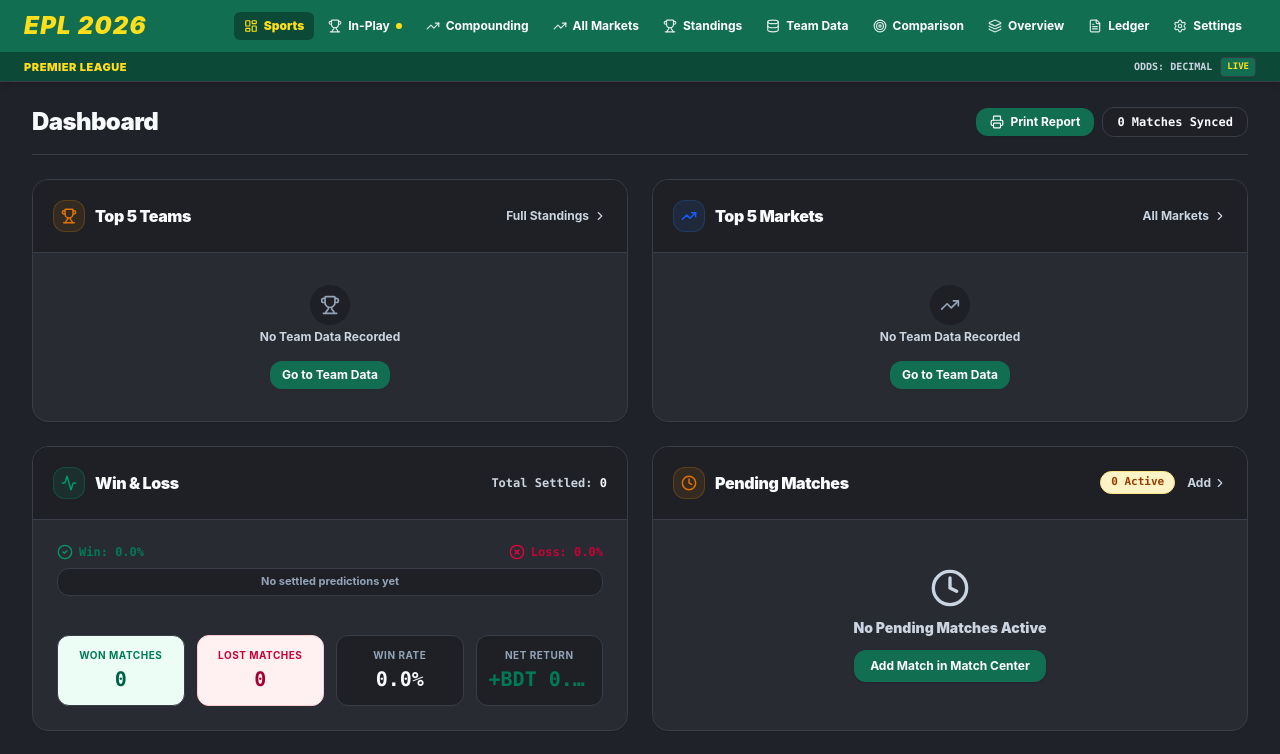
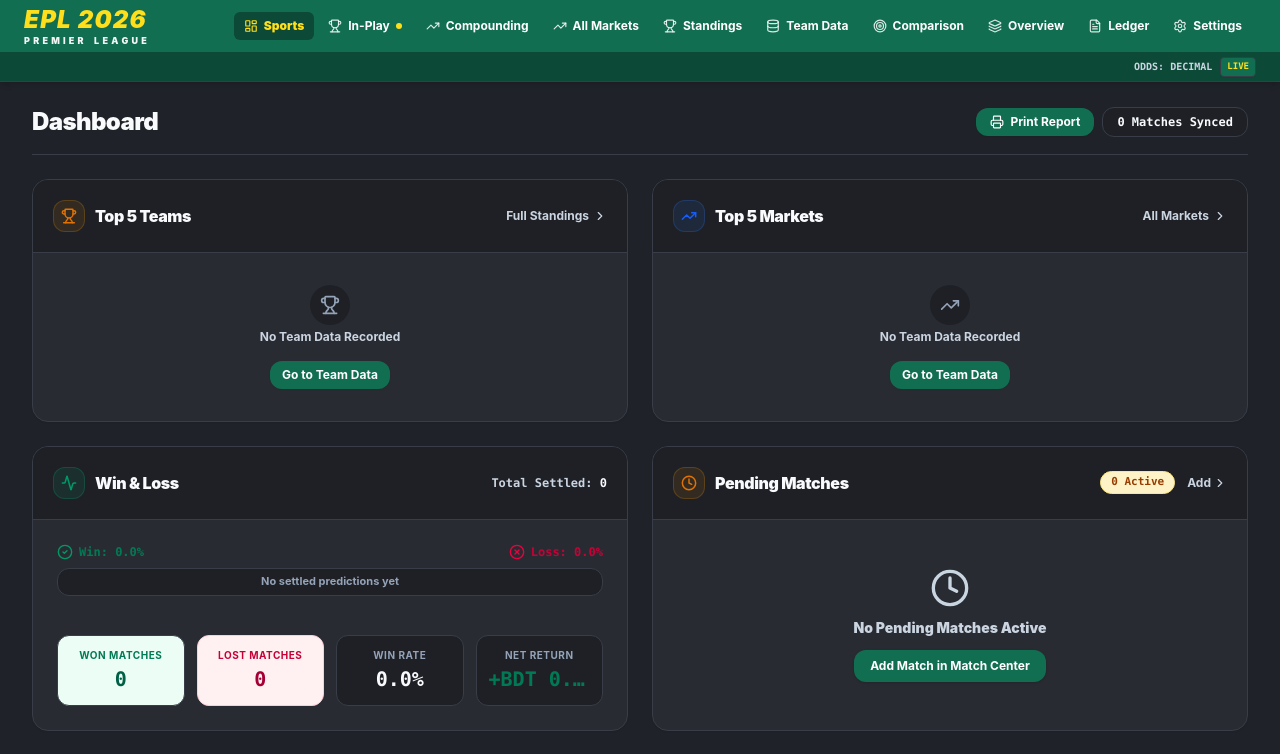
Before and after one commit to khtbd79/EPL-APP, a React (Vite) app: page / in a window 1280 px wide. Shown: the top 754 px of the page. Built offline with nearby package versions, Linux system fonts and the light colour scheme.

Commit message:
feat: redesign brand header and update project config
- Add "PREMIER LEAGUE" sub-text to the brand header across all navigation components
- Add resolution for source-map-js in package overrides
- Update environment example documentation

```diff
--- a/package.json
+++ b/package.json
@@ -20,8 +20,7 @@
     "lucide-react": "^0.546.0",
     "motion": "^12.23.24",
     "react": "^19.0.1",
-    "react-dom": "^19.0.1",
-    "vite": "^6.2.3"
+    "react-dom": "^19.0.1"
   },
   "devDependencies": {
     "@types/express": "^4.17.21",
@@ -35,5 +34,8 @@
     "typescript": "~5.8.2",
     "vite": "^6.2.3",
     "vite-plugin-singlefile": "^2.3.3"
+  },
+  "overrides": {
+    "source-map-js": "1.2.1"
   }
 }
--- a/src/components/BottomNav.tsx
+++ b/src/components/BottomNav.tsx
@@ -76,13 +76,18 @@
               className="flex items-center justify-between border-b pb-3"
               style={{ borderBottomColor: theme.borderHex }}
             >
-              <div className="flex items-center space-x-2">
+              <div className="inline-flex flex-col items-stretch">
                 <span
-                  className="text-lg font-black italic tracking-tighter"
+                  className="text-lg font-black italic tracking-tighter leading-none whitespace-nowrap"
                   style={{ color: activeColor }}
                 >
                   EPL 2026
                 </span>
+                <div className="w-full flex justify-between items-center text-[7.5px] font-black uppercase text-slate-200 select-none leading-none mt-1 opacity-95 tracking-normal">
+                  <span>P</span><span>R</span><span>E</span><span>M</span><span>I</span><span>E</span><span>R</span>
+                  <span className="w-1" />
+                  <span>L</span><span>E</span><span>A</span><span>G</span><span>U</span><span>E</span>
+                </div>
               </div>
               <button
                 onClick={() => setIsMoreMenuOpen(false)}
--- a/src/components/DesktopHeader.tsx
+++ b/src/components/DesktopHeader.tsx
@@ -61,15 +61,20 @@
             {/* Zone 1: EPL 2026 Logo */}
             <div
               onClick={() => setActiveTab('dashboard')}
-              className="flex items-center justify-center cursor-pointer select-none group py-1"
+              className="inline-flex flex-col items-stretch justify-center cursor-pointer select-none group py-0.5 leading-none shrink-0"
               title="EPL 2026 Sports Home"
             >
               <span
-                className="text-2xl font-black italic tracking-wider select-none transition-colors duration-300"
+                className="text-2xl font-black italic tracking-wider select-none transition-colors duration-300 leading-none whitespace-nowrap"
                 style={{ color: theme.secondarySwatchHex || '#ffffff' }}
               >
                 EPL 2026
               </span>
+              <div className="w-full flex justify-between items-center text-[9px] font-black uppercase text-white select-none leading-none mt-1 opacity-95 tracking-normal">
+                <span>P</span><span>R</span><span>E</span><span>M</span><span>I</span><span>E</span><span>R</span>
+                <span className="w-1" />
+                <span>L</span><span>E</span><span>A</span><span>G</span><span>U</span><span>E</span>
+              </div>
             </div>
 
             {/* Zone 2: Navigation Links with active underlines */}
@@ -132,16 +137,7 @@
           borderBottomColor: theme.borderHex,
         }}
       >
-        <div className="w-full max-w-[1850px] mx-auto flex items-center justify-between text-[11px] text-slate-200 font-bold">
-          <div className="flex items-center gap-3">
-            <span
-              className="font-black uppercase tracking-wider"
-              style={{ color: theme.secondarySwatchHex || '#ffdf1b' }}
-            >
-              Premier League
-            </span>
-          </div>
-
+        <div className="w-full max-w-[1850px] mx-auto flex items-center justify-end text-[11px] text-slate-200 font-bold">
           <div className="flex items-center gap-2 font-mono text-[10px] text-slate-300">
             <span>ODDS: DECIMAL</span>
             <span
--- a/src/components/MobileHeader.tsx
+++ b/src/components/MobileHeader.tsx
@@ -43,16 +43,21 @@
           )}
 
           <div
-            className="flex items-center justify-center cursor-pointer select-none group py-0.5"
+            className="inline-flex flex-col items-stretch justify-center cursor-pointer select-none group py-0.5 leading-none shrink-0"
             onClick={() => setActiveTab('dashboard')}
             title="EPL 2026"
           >
             <span
-              className="text-xl font-black italic tracking-wider select-none transition-colors duration-300"
+              className="text-xl font-black italic tracking-wider select-none transition-colors duration-300 leading-none whitespace-nowrap"
               style={{ color: theme.secondarySwatchHex || '#ffffff' }}
             >
               EPL 2026
             </span>
+            <div className="w-full flex justify-between items-center text-[7.5px] font-black uppercase text-white select-none leading-none mt-0.5 opacity-95 tracking-normal">
+              <span>P</span><span>R</span><span>E</span><span>M</span><span>I</span><span>E</span><span>R</span>
+              <span className="w-1" />
+              <span>L</span><span>E</span><span>A</span><span>G</span><span>U</span><span>E</span>
+            </div>
           </div>
         </div>
       </div>
--- a/src/components/Sidebar.tsx
+++ b/src/components/Sidebar.tsx
@@ -88,14 +88,22 @@
         >
           <div
             onClick={() => handleNavClick('dashboard')}
-            className="inline-flex items-center cursor-pointer py-1 group"
+            className="inline-flex flex-col items-stretch cursor-pointer py-1 group leading-none"
           >
             <span
-              className="text-2xl font-black italic tracking-wider select-none transition-colors duration-300"
+              className="text-2xl font-black italic tracking-wider select-none transition-colors duration-300 leading-none whitespace-nowrap"
               style={{ color: theme.secondarySwatchHex || '#ffffff' }}
             >
               EPL 2026
             </span>
+            <div
+              className="w-full flex justify-between items-center text-[9px] font-black uppercase select-none leading-none mt-1 opacity-95 tracking-normal"
+              style={{ color: theme.isDark ? '#f8fafc' : '#1e293b' }}
+            >
+              <span>P</span><span>R</span><span>E</span><span>M</span><span>I</span><span>E</span><span>R</span>
+              <span className="w-1" />
+              <span>L</span><span>E</span><span>A</span><span>G</span><span>U</span><span>E</span>
+            </div>
           </div>
         </div>
 
```
Also changed, not shown: 1 other file (tests, documents, lock files or other folders).
